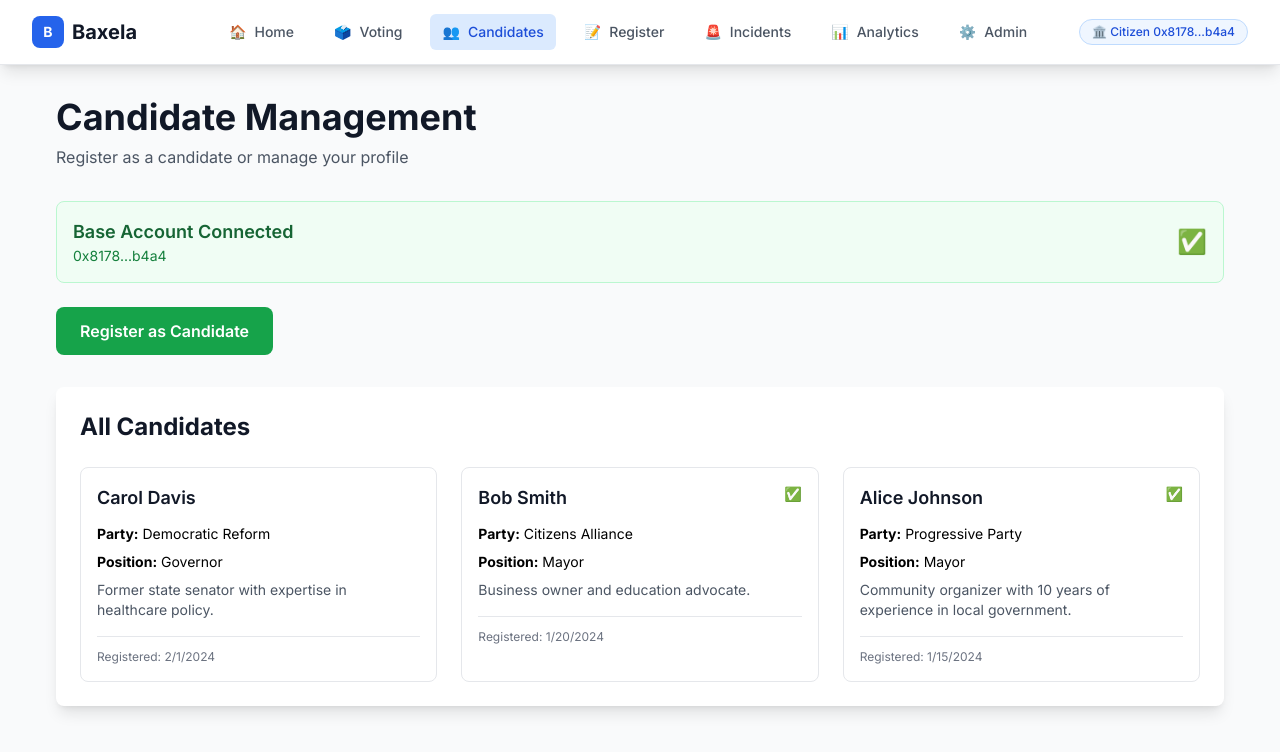
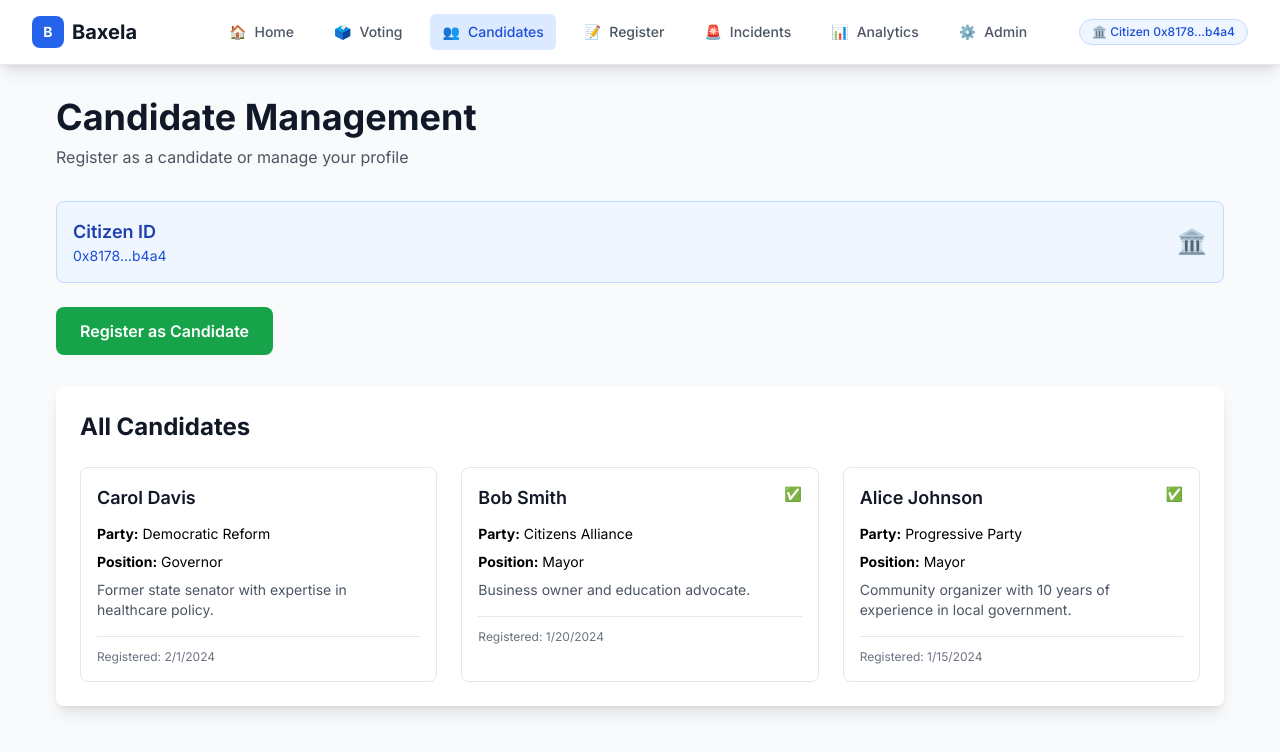
Before and after one commit to Sanenelisiwe1975/Baxela, a Next.js app: page /candidates in a window 1280 px wide. Shown: the top 752 px of the page. Built offline with nearby package versions, Linux system fonts and the light colour scheme; what wagmi would draw is missing.

Commit message:
candidate fix

```diff
--- a/app/candidates/page.tsx
+++ b/app/candidates/page.tsx
@@ -29,33 +29,20 @@ interface CandidateFormData {
   electionId: string;
 }
 
-// Base Account Connection Component
+// Citizen Identity Badge
 function BaseAccountSection() {
-  const { address, isConnected } = useBaseAccount();
-
-  if (!isConnected) {
-    return (
-      <div className="bg-yellow-50 border border-yellow-200 rounded-lg p-6 mb-6">
-        <h3 className="text-lg font-semibold text-yellow-800 mb-2">
-          Connect Your Wallet
-        </h3>
-        <p className="text-yellow-700 mb-4">
-          You need to connect your Base Account to register as a candidate or view your profile.
-        </p>
-      </div>
-    );
-  }
+  const { address } = useBaseAccount();
 
   return (
-    <div className="bg-green-50 border border-green-200 rounded-lg p-4 mb-6">
+    <div className="bg-blue-50 border border-blue-200 rounded-lg p-4 mb-6">
       <div className="flex items-center justify-between">
         <div>
-          <h3 className="text-lg font-semibold text-green-800">Base Account Connected</h3>
-          <p className="text-green-700 text-sm">
+          <h3 className="text-lg font-semibold text-blue-800">Citizen ID</h3>
+          <p className="text-blue-700 text-sm">
             {address?.slice(0, 6)}...{address?.slice(-4)}
           </p>
         </div>
-        <div className="text-green-600 text-2xl">✅</div>
+        <div className="text-blue-600 text-2xl">🏛️</div>
       </div>
     </div>
   );
@@ -109,11 +96,6 @@ export default function CandidatesPage() {
 
   const handleSubmitRegistration = async (e: React.FormEvent) => {
     e.preventDefault();
-
-    if (!isConnected || !address) {
-      toast.error('Please connect your wallet first');
-      return;
-    }
 
     if (userCandidate) {
       toast.error('You are already registered as a candidate');
@@ -242,24 +224,15 @@ export default function CandidatesPage() {
 
       {/* Registration Section */}
       <div className="mb-8">
-        {!isConnected ? (
-          <div className="bg-yellow-50 border border-yellow-200 rounded-lg p-6">
-            <h3 className="text-lg font-semibold text-yellow-800 mb-2">
-              Want to Register as a Candidate?
-            </h3>
-            <p className="text-yellow-700 mb-4">
-              Connect your Base Account to register as a candidate and manage your profile.
-            </p>
-            <BaseAccountSection />
-          </div>
-        ) : !userCandidate ? (
+        {!userCandidate && (
           <button
+            type="button"
             onClick={() => setShowRegistrationForm(true)}
             className="bg-green-600 text-white px-6 py-3 rounded-lg font-semibold hover:bg-green-700 transition-colors"
           >
             Register as Candidate
           </button>
-        ) : null}
+        )}
       </div>
 
       {/* Registration Form Modal */}
```
